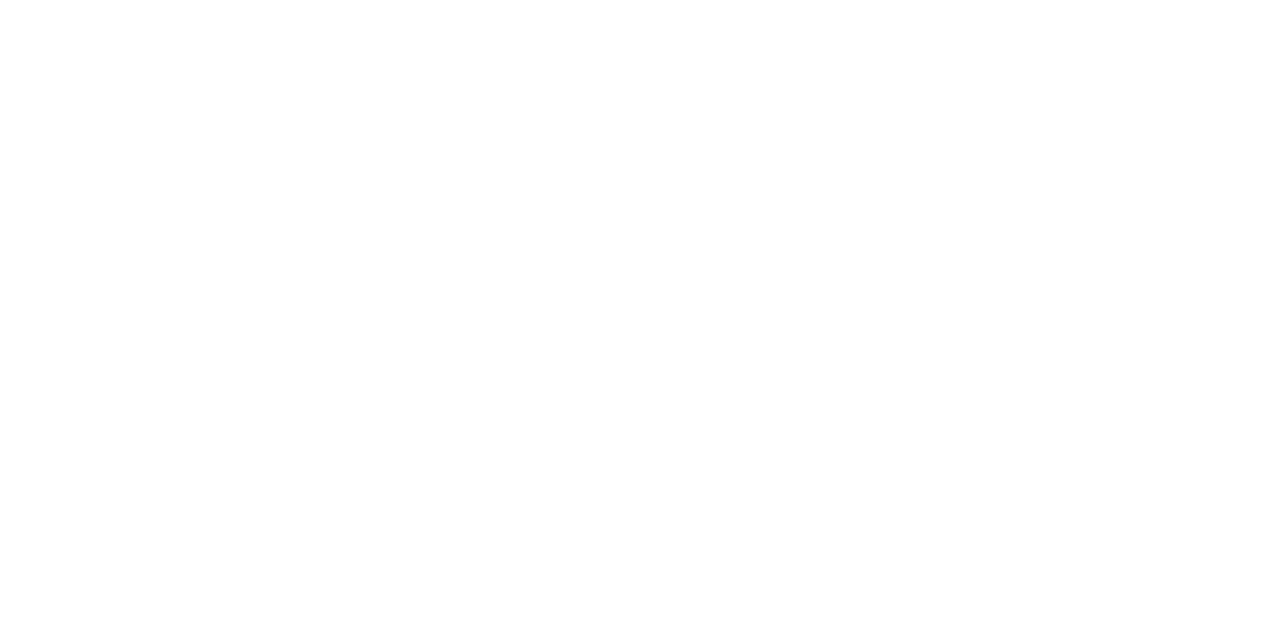
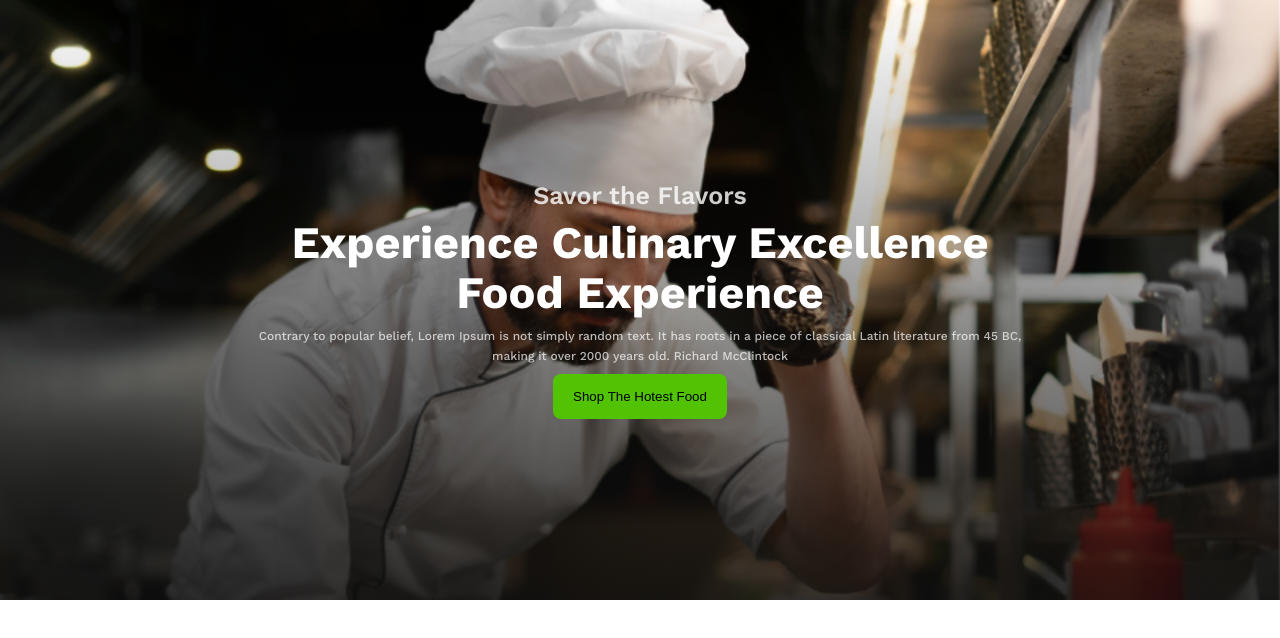
Before and after one commit to dmmalek/good-food-restaurant, a plain HTML site: page index.html in a window 1280 px wide. Drawn offline with nearby package versions, Linux system fonts and the light colour scheme.

Commit message:
design Banner section

```diff
--- a/index.html
+++ b/index.html
@@ -6,5 +6,21 @@
     <title>Good Food Reataurant</title>
     <link rel="stylesheet" href="style.css" />
   </head>
-  <body></body>
+  <body>
+    <header>
+      <!-- Banner -->
+      <section id="hero">
+        <div class="hero-content">
+          <p class="subtitle">Savor the Flavors</p>
+          <h1 class="title">Experience Culinary Excellence Food Experience</h1>
+          <p class="description">
+            Contrary to popular belief, Lorem Ipsum is not simply random text.
+            It has roots in a piece of classical Latin literature from 45 BC,
+            making it over 2000 years old. Richard McClintock
+          </p>
+          <button class="shop-button">Shop The Hotest Food</button>
+        </div>
+      </section>
+    </header>
+  </body>
 </html>
--- a/style.css
+++ b/style.css
@@ -1 +1,61 @@
 @import url("https://fonts.googleapis.com/css2?family=Work+Sans:ital,wght@0,100..900;1,100..900&display=swap");
+* {
+  margin: 0;
+  padding: 0;
+  box-sizing: border-box;
+}
+#hero {
+  background: linear-gradient(
+      0deg,
+      rgb(16, 16, 16) -19.5%,
+      rgba(16, 16, 16, 0) 100%
+    ),
+    url("/assets/hero-bg.png");
+  background-size: cover;
+  height: 600px;
+  display: flex;
+  justify-content: center;
+  align-items: center;
+}
+#hero .hero-content {
+  width: 800px;
+  text-align: center;
+}
+#hero .hero-content .subtitle {
+  color: rgb(255, 255, 255);
+  font-family: Work Sans;
+  font-size: 25px;
+  font-weight: 600;
+  line-height: 28px;
+  letter-spacing: 0%;
+  text-align: center;
+  opacity: 0.8;
+  margin-bottom: 8px;
+}
+#hero .hero-content .title {
+  color: rgb(255, 255, 255);
+  font-family: Work Sans;
+  font-size: 45px;
+  font-weight: 700;
+  line-height: 50px;
+  letter-spacing: 0%;
+  text-align: center;
+  margin-bottom: 8px;
+}
+#hero .hero-content .description {
+  color: rgb(255, 255, 255);
+  font-family: Work Sans;
+  font-size: 12px;
+  font-weight: 500;
+  line-height: 20px;
+  letter-spacing: 0%;
+  text-align: center;
+  opacity: 0.7;
+  margin-bottom: 8px;
+}
+#hero .hero-content .shop-button {
+  border-radius: 8px;
+  background-color: rgb(82, 195, 3);
+  padding: 15px 20px;
+  border: none;
+}
```
